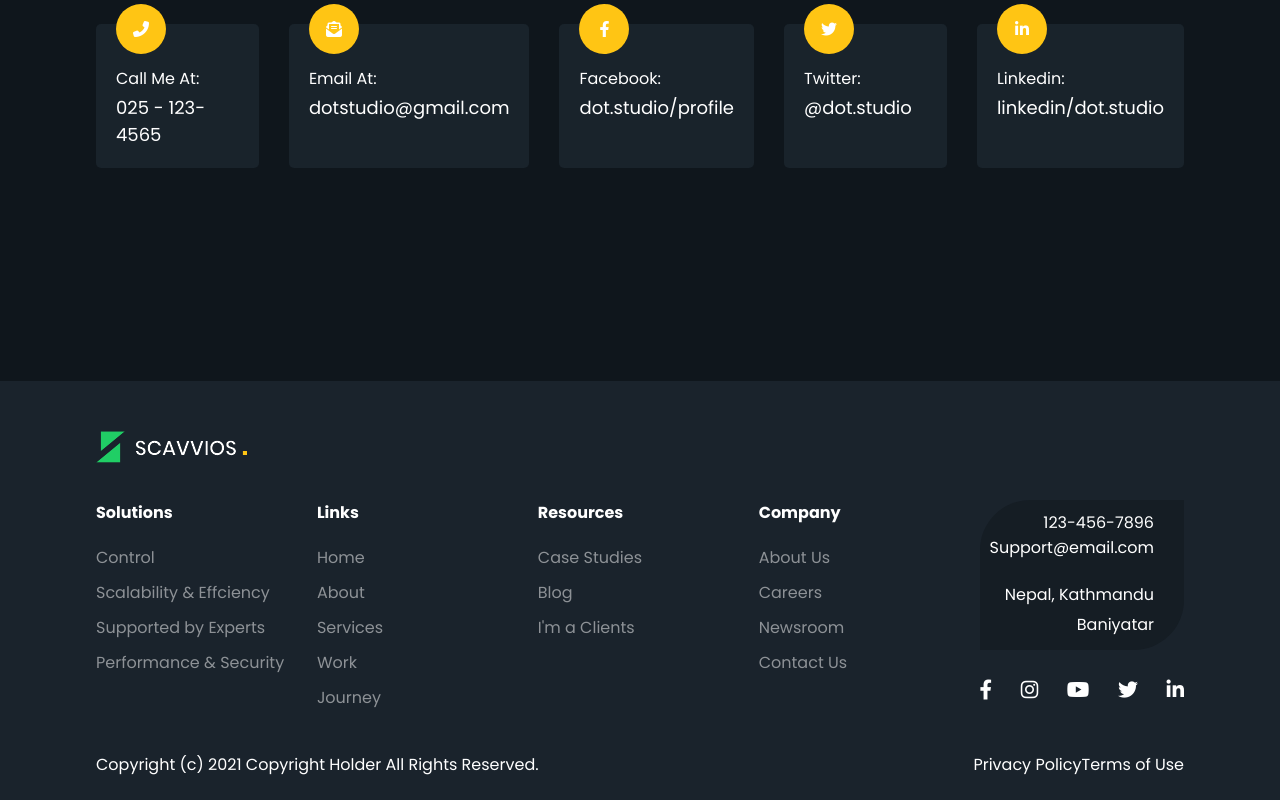
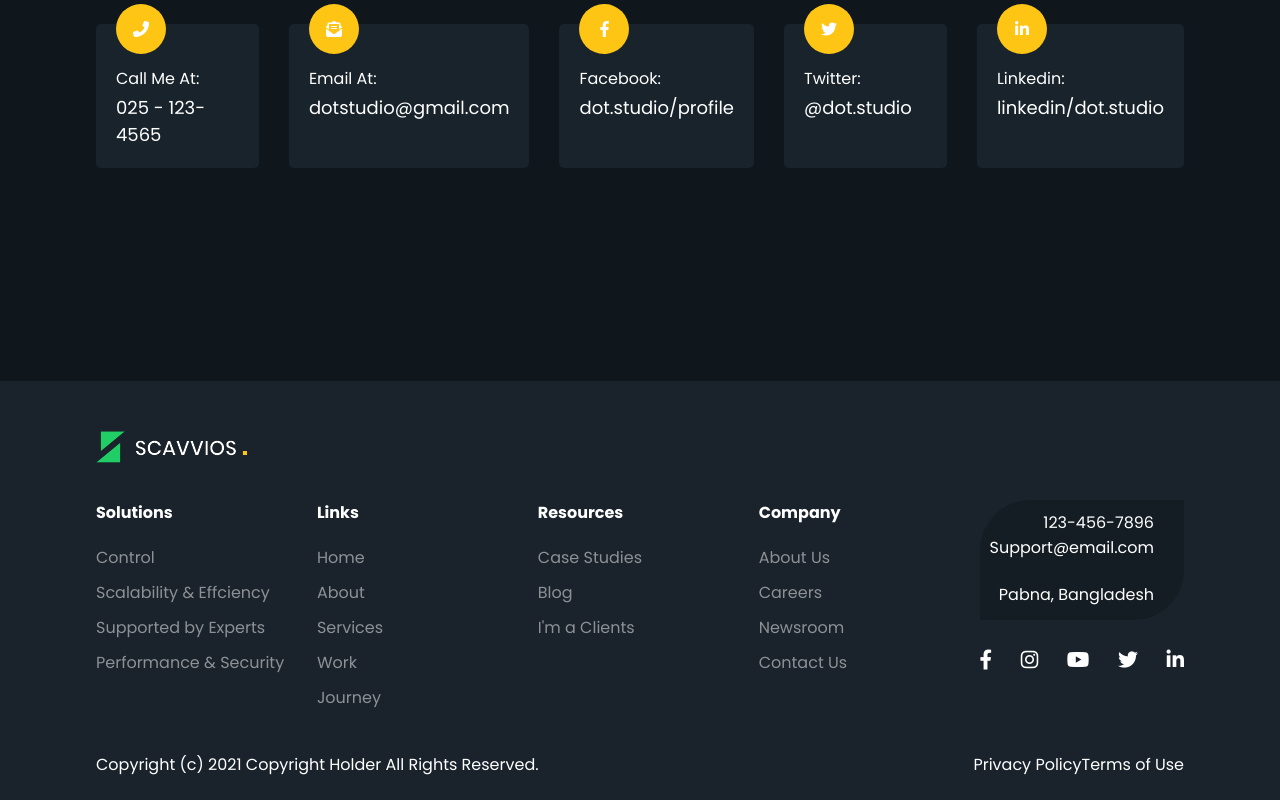
Before and after one commit to rajibkn345/simple-portfolio, a plain HTML site: page index.html in a window 1280 px wide. Shown: the part 6958-7758 px from the top of the page. Drawn offline with Linux system fonts and the light colour scheme.

Commit message:
change the address

```diff
--- a/index.html
+++ b/index.html
@@ -801,7 +801,7 @@
           <div class="text">
             <span>123-456-7896</span><br>
             <label>Support@email.com</label><br>
-            <p>Nepal, Kathmandu Baniyatar</p>
+            <p>Pabna, Bangladesh</p>
           </div>
 
           <div class="icon flex1">
```
